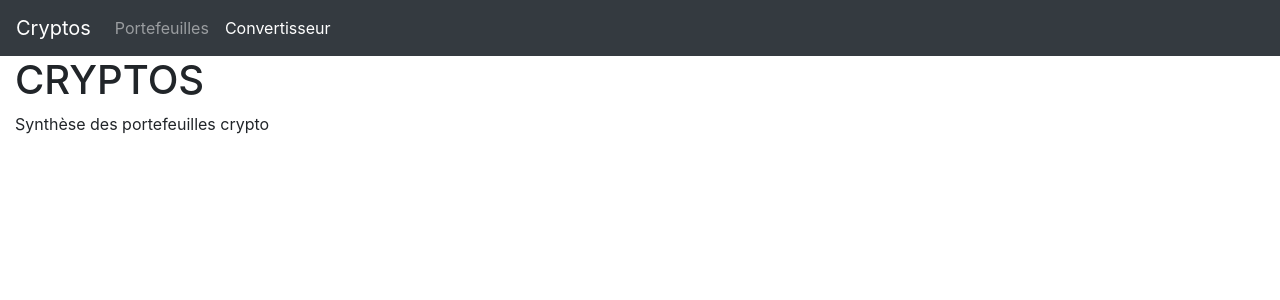
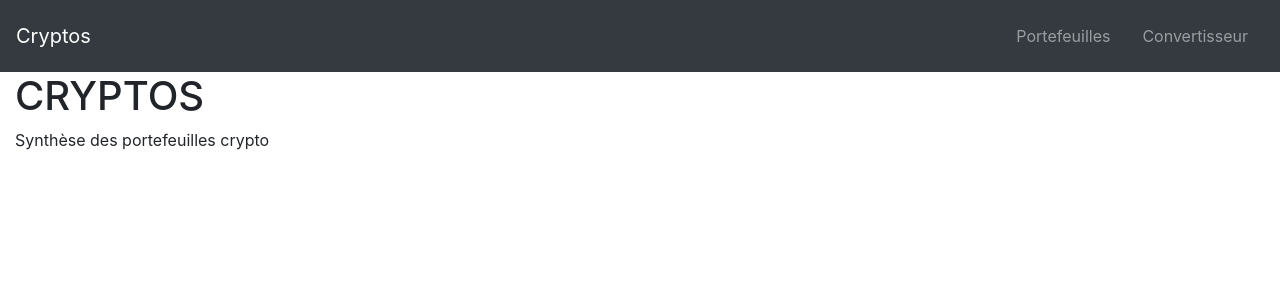
Before and after one commit to DDA209/cryptos, a React (Create React App) app: page / in a window 1280 px wide. Shown: the top 300 px of the page. Built offline with nearby package versions, Linux system fonts and the light colour scheme.

Commit message:
collapse navbar for small devices

```diff
--- a/src/App.js
+++ b/src/App.js
@@ -25,15 +25,15 @@ class App extends React.Component{
     return(
       <Router>
 
-        <Navbar bg="dark" variant="dark">
-        {/* </Navbar>className="navbar navbar-dark bg-dark"> */}
+        <Navbar expand="md" bg="dark" variant="dark">
           <Link to="/"><Navbar.Brand>Cryptos</Navbar.Brand></Link>
-            <div className="navbar-expand" id="navbarNav">
-              <ul className="navbar-nav ">
-                <li className="nav-item disabled"><Link className="nav-link" to="/wallets">Portefeuilles</Link></li>
-                <li className="nav-item active"><Link className="nav-link" to="/convert">Convertisseur</Link></li>
-              </ul>
-            </div>
+          <Navbar.Toggle />
+          <Navbar.Collapse className="justify-content-end" id="cryptosNav">
+            <Nav activeKey="1">
+              <Nav.Link eventKey="diabled"><Link className="nav-link" to="/wallets">Portefeuilles</Link></Nav.Link>
+              <Nav.Link eventKey="2"><Link className="nav-link" to="/convert">Convertisseur</Link></Nav.Link>
+            </Nav>
+          </Navbar.Collapse>
         </Navbar>
 
         <Container fluid>
```
